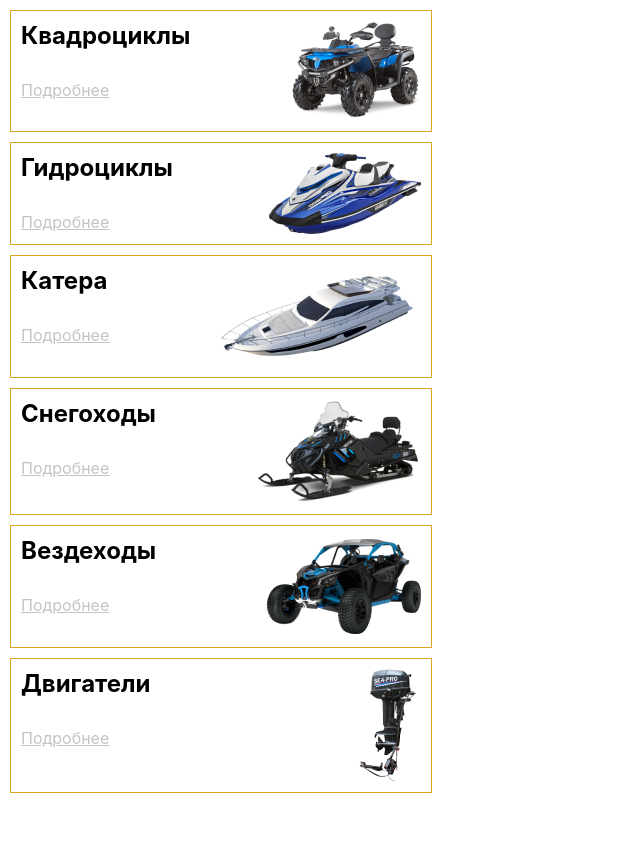
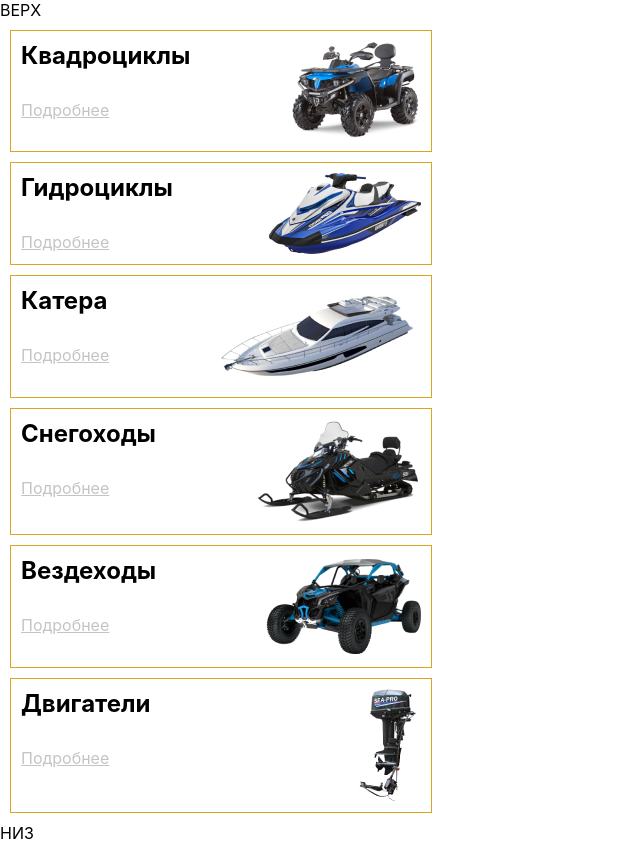
Before and after one commit to ladudasha/Group-shops, a React (Create React App) app: page / in a window 1280 px wide. Shown: the whole page, without its empty margins (0-640 px from the left). Before the commit the page ends 803 px from the top, so only its background shows below. Built offline with nearby package versions, Linux system fonts and the light colour scheme.

Commit message:
Sructure

```diff
--- a/package.json
+++ b/package.json
@@ -13,6 +13,7 @@
     "react-scripts": "4.0.3",
     "web-vitals": "^1.0.1"
   },
+
   "scripts": {
     "start": "react-scripts start",
     "build": "react-scripts build",
@@ -36,5 +37,10 @@
       "last 1 firefox version",
       "last 1 safari version"
     ]
+  },
+
+  "files.associations": {
+    "*.js": "javascriptreact"
   }
+
 }
--- a/src/App.js
+++ b/src/App.js
@@ -1,67 +1,43 @@
 import './App.css';
-import SectionProduct from './components/section-product/SectionProduct';
-import img1 from "./../src/assets/images/products/img1.png";
-import img2 from "./../src/assets/images/products/img2.png";
-import img3 from "./../src/assets/images/products/img3.png";
-import img4 from "./../src/assets/images/products/img4.png";
-import img5 from "./../src/assets/images/products/img5.png";
-import img6 from "./../src/assets/images/products/img6.png";
+
 import { BrowserRouter } from 'react-router-dom';
+import PopularProducts from './components/popular-products/PopularProducts';
+import Header from './components/common/header/Header.jsx';
+import Content from './components/common/content/Content.jsx';
+import Footer from './components/common/footer/Footer.jsx';
+
+
+
 
 
 
 
 function App() {
 
-    const data = {
-        title: "Квадроциклы",
-        img: img1,
-        link: "001",
-    }
 
-    const data2 = {
-        title: "Гидроциклы",
-        img: img2,
-        link: "002",
-    }
-
-    const data3 = {
-        title: "Катера",
-        img: img3,
-        link: "003",
-    }
-
-    const data4 = {
-        title: "Снегоходы",
-        img: img4,
-        link: "004",
-    }
-
-    const data5 = {
-        title: "Вездеходы",
-        img: img5,
-        link: "005"
-    }
-
-    const data6 = {
-        title: "Двигатели",
-        img: img6,
-        link: "006",
-    }
 
     return (
-        <BrowserRouter>
-            <div>
+    <BrowserRouter >
 
-                <SectionProduct title={data.title} img={data.img} link={data.link}/>
-                <SectionProduct title={data2.title} img={data2.img} link={data2.link}/>
-                <SectionProduct title={data3.title} img={data3.img} link={data3.link}/>
-                <SectionProduct title={data4.title} img={data4.img} link={data4.link}/>
-                <SectionProduct title={data5.title} img={data5.img} link={data5.link}/>
-                <SectionProduct title={data6.title} img={data6.img} link={data6.link}/>
+        <div >
+
+            <Header/>
+            <Content/>
+            <Footer/>
 
 
-            </div>
+
+
+        </div>
+
+        <div >
+        <PopularProducts/>
+        </div>
+
+
+
+
+
         </BrowserRouter>
     );
 }
--- /dev/null
+++ b/src/components/common/content/Content.jsx
@@ -0,0 +1,67 @@
+import s from "./Content.module.scss";
+import SectionProduct from './../../section-product/SectionProduct';
+import img1 from "./../../../assets/images/products/img1.png";
+import img2 from "./../../../assets/images/products/img2.png";
+import img3 from "./../../../assets/images/products/img3.png";
+import img4 from "./../../../assets/images/products/img4.png";
+import img5 from "./../../../assets/images/products/img5.png";
+import img6 from "./../../../assets/images/products/img6.png";
+import Products from "../../products/Products";
+
+
+
+function Content(props) {
+    const data = {
+        title: "Квадроциклы",
+        img: img1,
+        link: "001",
+    }
+
+    const data2 = {
+        title: "Гидроциклы",
+        img: img2,
+        link: "002",
+    }
+
+    const data3 = {
+        title: "Катера",
+        img: img3,
+        link: "003",
+    }
+
+    const data4 = {
+        title: "Снегоходы",
+        img: img4,
+        link: "004",
+    }
+
+    const data5 = {
+        title: "Вездеходы",
+        img: img5,
+        link: "005"
+    }
+
+    const data6 = {
+        title: "Двигатели",
+        img: img6,
+        link: "006"
+    }
+
+
+    return (
+
+        // <News/>  Baner+CardStock
+        // <search/> Buttons+input/button
+
+
+
+       <Products data={data} data2={data2} data3={data3} data4={data4} data5={data5} data6={data6} />
+
+    // <ProductsItemBlock/> SectionTitle+Navigation+SliderProducts(ItemProduct)
+    // <SectionSale/>
+
+
+    );
+}
+
+export default Content;
--- /dev/null
+++ b/src/components/common/footer/Footer.jsx
@@ -0,0 +1,11 @@
+import s from "./Footer.module.scss";
+
+
+
+function Footer(props) {
+    return (
+        <div className={s.footer}>НИЗ</div>
+    );
+}
+
+export default Footer;
--- /dev/null
+++ b/src/components/common/header/Header.jsx
@@ -0,0 +1,11 @@
+import s from "./Header.module.scss";
+
+
+
+function Header(props) {
+    return (
+        <div className={s.header}>ВЕРХ</div>
+    );
+}
+
+export default Header;
--- /dev/null
+++ b/src/components/popular-products/PopularProducts.jsx
@@ -0,0 +1,13 @@
+import s from "./PopularProducts.module.scss";
+
+
+
+function PopularProducts(props) {
+    return (
+        <div>
+
+        </div>
+    );
+}
+
+export default PopularProducts;
--- /dev/null
+++ b/src/components/products/Products.jsx
@@ -0,0 +1,19 @@
+import s from "./Products.module.scss";
+import SectionProduct from "./../section-product/SectionProduct";
+
+
+
+function Products(props) {
+    return (
+        <div>
+        <SectionProduct title={props.data.title} img ={props.data.img} link ={props.data.link}/>
+        <SectionProduct title={props.data2.title} img ={props.data2.img} link ={props.data2.link}/>
+        <SectionProduct title={props.data3.title} img ={props.data3.img} link ={props.data3.link}/>
+        <SectionProduct title={props.data4.title} img ={props.data4.img} link ={props.data4.link}/>
+        <SectionProduct title={props.data5.title} img ={props.data5.img} link ={props.data5.link}/>
+        <SectionProduct title={props.data6.title} img ={props.data6.img} link ={props.data6.link}/>
+        </div>
+    );
+}
+
+export default Products;
```
Also changed, not shown: src/components/common/content/Content.module.scss (added), src/components/common/footer/Footer.module.scss (added), src/components/common/header/Header.module.scss (added), src/components/popular-products/PopularProducts.module.scss (added), src/components/products/Products.module.scss (added).
